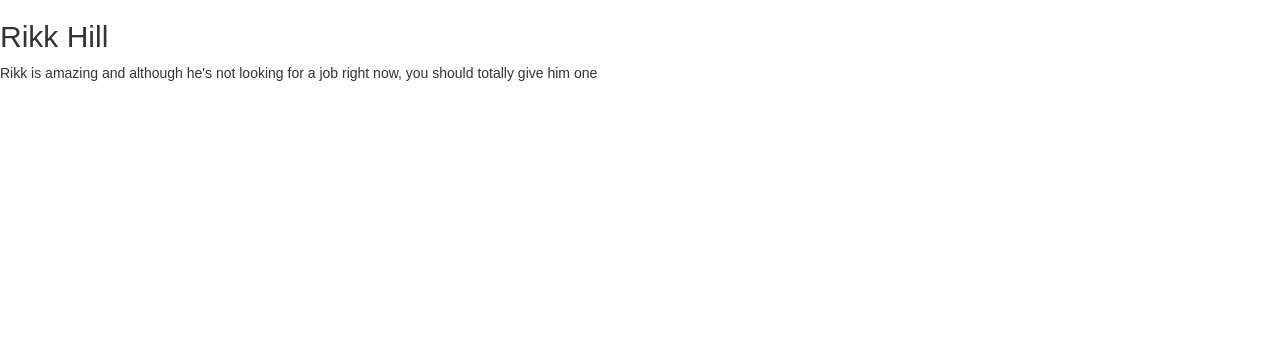
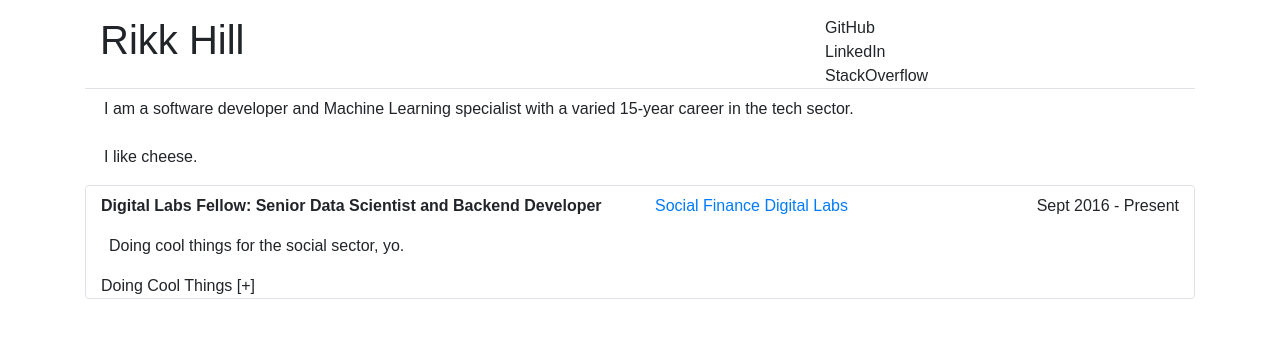
Before and after one commit to rikkhill/cv, a React (Create React App) app: page / in a window 1280 px wide. Shown: the top 338 px of the page. Built offline with nearby package versions, Linux system fonts and the light colour scheme.

Commit message:
Added various page elements

```diff
--- a/public/index.html
+++ b/public/index.html
@@ -10,7 +10,9 @@
     -->
     <link rel="manifest" href="%PUBLIC_URL%/manifest.json">
     <link rel="shortcut icon" href="%PUBLIC_URL%/favicon.ico">
-    <link rel="stylesheet" href="https://maxcdn.bootstrapcdn.com/bootstrap/3.3.7/css/bootstrap.min.css" integrity="sha384-BVYiiSIFeK1dGmJRAkycuHAHRg32OmUcww7on3RYdg4Va+PmSTsz/K68vbdEjh4u" crossorigin="anonymous">
+    <link rel="stylesheet" href="https://maxcdn.bootstrapcdn.com/bootstrap/4.0.0/css/bootstrap.min.css"
+    integrity="sha384-Gn5384xqQ1aoWXA+058RXPxPg6fy4IWvTNh0E263XmFcJlSAwiGgFAW/dAiS6JXm"
+    crossorigin="anonymous">
     <!--
       Notice the use of %PUBLIC_URL% in the tags above.
       It will be replaced with the URL of the `public` folder during the build.
--- a/src/App.js
+++ b/src/App.js
@@ -1,11 +1,43 @@
 import React, { Component } from 'react';
+import Header from './pageElements/header';
+import Position from './pageElements/position';
 
 class App extends Component {
+
+  constructor(props) {
+    super(props);
+    this.state = {
+      // The following document defines the CV
+      // it will eventually be called from somewhere else
+      // We'll keep it here for now for development purposes
+      cv: {
+        meta: {},
+        header: {
+          name: "Rikk Hill",
+          profile: "I am a software developer and Machine Learning specialist with a varied 15-year career in the tech sector.\n\nI like cheese.",
+          identityItems: ["GitHub", "LinkedIn", "StackOverflow"],
+        },
+        positions: [
+          {
+            company: "Social Finance Digital Labs",
+            companyWebsite: "https://www.sfdl.org.uk/",
+            title: "Digital Labs Fellow: Senior Data Scientist and Backend Developer",
+            startDate: "Sept 2016",
+            endDate: "Present",
+            copy: "Doing cool things for the social sector, yo.",
+          },
+        ],
+      },
+    };
+  }
+
   render() {
     return (
-      <div>
-        <h2>Rikk Hill</h2>
-        <p>Rikk is amazing and although he's not looking for a job right now, you should totally give him one</p>
+      <div className="container">
+        <Header { ...this.state.cv.header } />
+        { this.state.cv.positions.map((c, i) =>
+        <Position { ...c} key={i}/>
+        )}
       </div>
     );
   }
--- a/src/index.css
+++ b/src/index.css
@@ -3,3 +3,7 @@ body {
   padding: 0;
   font-family: sans-serif;
 }
+
+.display-linebreak {
+  white-space: pre-line;
+}
--- /dev/null
+++ b/src/pageElements/expandable.js
@@ -0,0 +1,26 @@
+import React, { Component } from 'react';
+
+class Expandable extends Component {
+
+  constructor(props) {
+    super(props);
+    this.state = {
+      visible: false,
+    };
+  }
+
+  render() {
+    return (
+      <div className="container">
+        <div>
+          {this.props.header}
+          <span onClick={e => this.setState({ visible: true })}> [+]</span>
+        </div>
+        { this.state.visible ?
+        <div>{this.props.copy}</div> : null }
+      </div>
+    );
+  }
+}
+
+export default Expandable;
--- /dev/null
+++ b/src/pageElements/header.js
@@ -0,0 +1,34 @@
+import React, { Component } from 'react';
+
+class Header extends Component {
+
+  constructor(props) {
+    super(props);
+  }
+
+  render() {
+    return (
+      <div className="container mt-3 mb-2">
+        <div className="row border-bottom mb-1">
+          <div className="col-sm-8">
+            <h1>{this.props.name}</h1>
+          </div>
+          <div className="col-sm-4">
+          {this.props.identityItems.map((c, i) =>
+            <div className="row" key={i}>
+              <span className="text-right">
+                {c}
+              </span>
+            </div>
+            )}
+          </div>
+        </div>
+        <div className="row mt-2 ml-1 mb-3 display-linebreak">
+          {this.props.profile}
+        </div>
+      </div>
+    );
+  }
+}
+
+export default Header;
--- /dev/null
+++ b/src/pageElements/position.js
@@ -0,0 +1,41 @@
+import React, { Component } from 'react';
+import Expandable from './expandable';
+
+class Position extends Component {
+
+  constructor(props) {
+    super(props);
+  }
+
+  render() {
+    return (
+      <div className="container border rounded">
+        <div className="row mt-2">
+          <div className="col-xs-6 col-md-6">
+            <strong>{this.props.title}</strong>
+          </div>
+          <div className="col-xs-3 col-md-3">
+            <a href={this.props.companyWebsite}>
+              {this.props.company}
+            </a>
+          </div>
+          <div className="col-xs-3 col-md-3 text-right">
+            {`${this.props.startDate} - ${this.props.endDate}`}
+          </div>
+        </div>
+        <div className="row mt-3 mb-3">
+          <div className="container col-xs-10 col-md-10 ml-2">
+            {this.props.copy}
+          </div>
+        </div>
+        <div className="row">
+          <Expandable
+            header="Doing Cool Things"
+            copy="Here are some of the amazing cool things that Rikk has done..." />
+        </div>
+      </div>
+    );
+  }
+}
+
+export default Position;
```
Also changed, not shown: src/pageElements/grouping.js (added, +18 -0 lines), src/pageElements/skill.js (added, +18 -0 lines).
